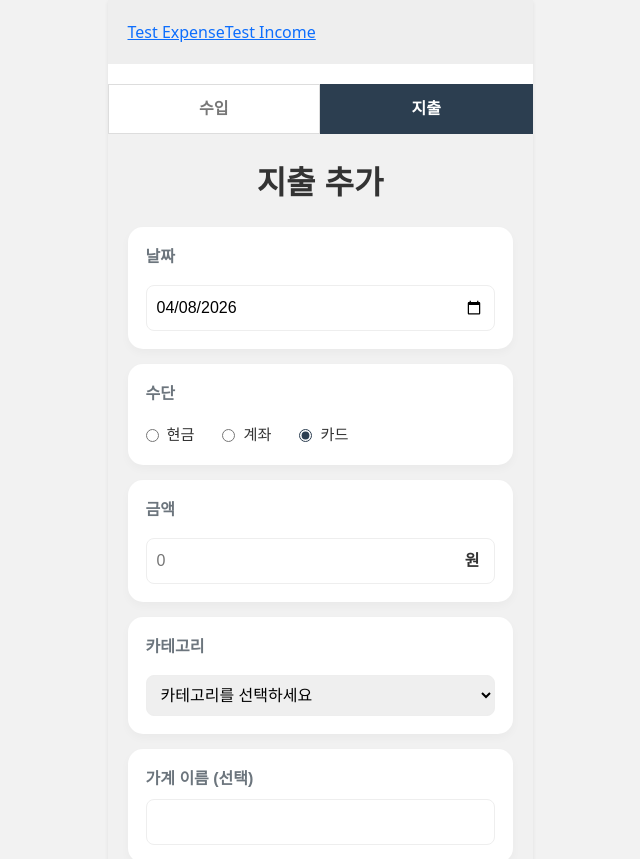
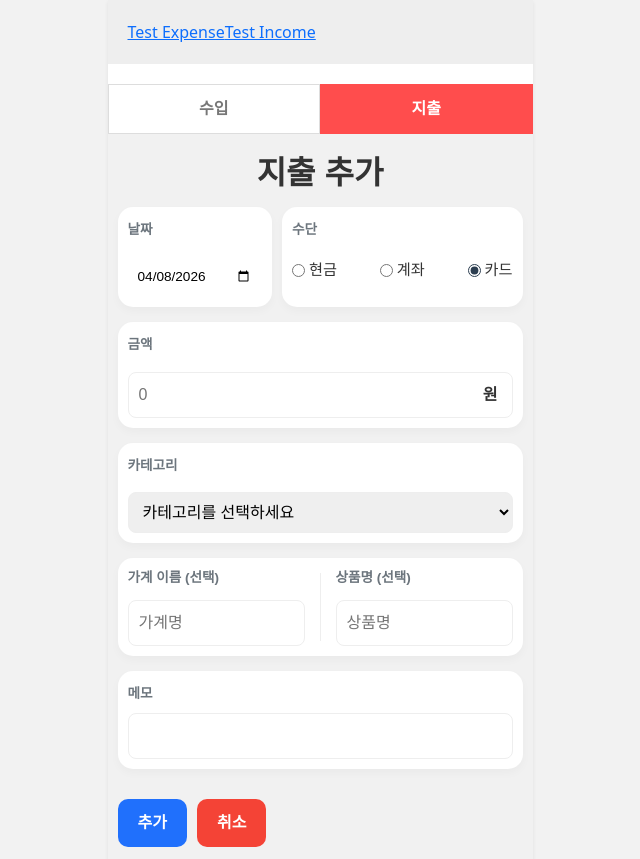
Before and after one commit to NewYoyo-coder/Skeleton-project, a Vue app in the folder Skeleton-project/: page /add/expense in a window 1280 px wide. Shown: the top 859 px of the page, without its empty margins (320-960 px from the left). Built offline with nearby package versions, Linux system fonts and the light colour scheme.

Commit message:
디자인 한 페이지에 들어가게 손 봄. 숫자 콤마 포함, 글자 입력 불가, 수입 지출 색깔 바꿈

```diff
--- a/Skeleton-project/src/components/add-transaction.vue
+++ b/Skeleton-project/src/components/add-transaction.vue
@@ -2,13 +2,13 @@
   <div class="transaction-container">
     <div class="type-selector">
       <button
-        :class="{ active: currentType === 'income' }"
+        :class="{ 'active-income': currentType === 'income' }"
         @click="currentType = 'income'"
       >
         수입
       </button>
       <button
-        :class="{ active: currentType === 'expense' }"
+        :class="{ 'active-expense': currentType === 'expense' }"
         @click="currentType = 'expense'"
       >
         지출
@@ -16,33 +16,42 @@
     </div>
     <div class="middle-body">
       <h2>{{ currentType === 'expense' ? '지출' : '수입' }} 추가</h2>
-      <div class="form-group">
-        <label class="mb-2 fw-bold text-secondary">날짜 </label>
+
+      <div class="top-row-container">
+        <div class="form-group date-card">
+          <label class="mb-2 fw-bold text-secondary">날짜</label>
           <input type="date" v-model="selectedDate" required />
         </div>
 
-      <div class="form-group">
+        <div class="form-group payment-card">
           <label class="mb-2 fw-bold text-secondary">수단</label>
           <div class="radio-group">
-          <label class="me-2"
+            <label
               ><input type="radio" v-model="paymentMethod" value="cash" />
               현금</label
             >
-          <label class="me-2"
+            <label
               ><input type="radio" v-model="paymentMethod" value="account" />
               계좌</label
             >
-          <label class="me-2"
+            <label
               ><input type="radio" v-model="paymentMethod" value="card" />
               카드</label
             >
+          </div>
         </div>
       </div>
 
       <div class="form-group">
         <label class="mb-2 fw-bold text-secondary">금액</label>
         <div class="input-wrapper">
-          <input v-model.number="amount" type="number" placeholder="0" />
+          <input
+            v-model="displayAmount"
+            type="text"
+            placeholder="0"
+            class="amount-input"
+            @input="handleAmountInput"
+          />
           <span class="unit">원</span>
         </div>
       </div>
@@ -58,19 +67,33 @@
       </div>
 
       <div v-if="currentType === 'expense'" class="optional-section">
-        <div class="form-group">
-          <label class="fw-bold text-secondary">가계 이름 (선택)</label>
-          <input v-model="shopName" type="text" />
+        <div class="form-group combined-card">
+          <div class="input-half">
+            <label class="mb-1 fw-bold text-secondary">가계 이름 (선택)</label>
+            <input
+              v-model="shopName"
+              type="text"
+              placeholder="가계명"
+              class="clean-input"
+            />
           </div>
 
-        <div class="form-group">
-          <label class="fw-bold text-secondary">상품명 (선택)</label>
-          <input v-model="itemName" type="text" />
+          <div class="divider"></div>
+
+          <div class="input-half">
+            <label class="mb-1 fw-bold text-secondary">상품명 (선택)</label>
+            <input
+              v-model="itemName"
+              type="text"
+              placeholder="상품명"
+              class="clean-input"
+            />
+          </div>
         </div>
       </div>
 
       <div class="memo form-group">
-        <label>메모</label><br />
+        <label class="fw-bold text-secondary">메모</label><br />
         <input v-model="memo" type="text" />
       </div>
 
@@ -96,6 +119,13 @@ const currentType = ref('expense');
 
 const selectedDate = ref(new Date().toISOString().split('T')[0]);
 const amount = ref(null);
+const displayAmount = ref('');
+const handleAmountInput = (e) => {
+  let value = e.target.value.replace(/[^0-9]/g, '');
+  amount.value = value ? parseInt(value) : null;
+  displayAmount.value = value ? Number(value).toLocaleString() : '';
+};
+
 const category = ref('');
 const paymentMethod = ref('card');
 
@@ -157,6 +187,78 @@ const handleCancel = () => {
 </script>
 
 <style scoped>
+.combined-card {
+  display: flex;
+  align-items: flex-start;
+  padding: 15px;
+  background-color: white;
+  border-radius: 20px;
+  gap: 15px;
+}
+
+.input-half {
+  flex: 1;
+  display: flex;
+  flex-direction: column;
+}
+
+.divider {
+  width: 1px;
+  background-color: #eee;
+  align-self: stretch;
+  margin: 5px 0;
+}
+
+label {
+  font-size: 0.85rem;
+  color: #333;
+}
+
+.top-row-container {
+  display: flex;
+  gap: 10px;
+  width: 100%;
+}
+
+.date-card {
+  flex: 0 0 35%;
+  padding: 15px;
+  background-color: white;
+  border-radius: 15px;
+}
+
+.payment-card {
+  flex: 1;
+  padding: 15px;
+  background-color: white;
+  border-radius: 15px;
+}
+
+input[type='date'] {
+  width: 100%;
+  border: none;
+  font-size: 0.85rem;
+  outline: none;
+}
+
+.radio-group {
+  display: flex;
+  justify-content: space-between;
+  gap: 2px;
+  margin-top: 5px;
+}
+
+.radio-group label {
+  font-size: 0.9rem;
+  white-space: nowrap;
+  display: flex;
+  align-items: center;
+}
+
+.radio-group input[type='radio'] {
+  margin-right: 4px;
+}
+
 .transaction-container {
   min-height: 100vh;
   width: 100%;
@@ -170,7 +272,7 @@ const handleCancel = () => {
 .middle-body {
   width: 100%;
   max-width: 425px;
-  padding: 20px;
+  padding: 10px;
   box-sizing: border-box;
   display: flex;
   flex-direction: column;
@@ -180,12 +282,12 @@ const handleCancel = () => {
 h2 {
   text-align: center;
   font-weight: bold;
-  margin-bottom: 10px;
+  margin-bottom: 0px;
   color: #333;
 }
 
 .form-group {
-  padding: 18px;
+  padding: 10px;
   background-color: white;
   border-radius: 15px;
   box-shadow: 0 4px 10px rgba(0, 0, 0, 0.03);
@@ -220,10 +322,16 @@ select {
   color: #777;
 }
 
-.type-selector button.active {
-  background-color: #2c3e50;
+.type-selector button.active-income {
+  background-color: #4d70ff;
   color: white;
-  border-color: #2c3e50;
+  border-color: #4d70ff;
+}
+
+.type-selector button.active-expense {
+  background-color: #ff4d4d;
+  color: white;
+  border-color: #ff4d4d;
 }
 .button-group {
   display: flex;
@@ -240,7 +348,7 @@ select {
 }
 
 .btn-submit {
-  background-color: #4caf50;
+  background-color: #2070fc;
   color: white;
 }
 .btn-cancel {
```
Also changed, not shown: Skeleton-project/db.json (+135 -101 lines). Lines whose indentation alone changed are shown as unchanged.
